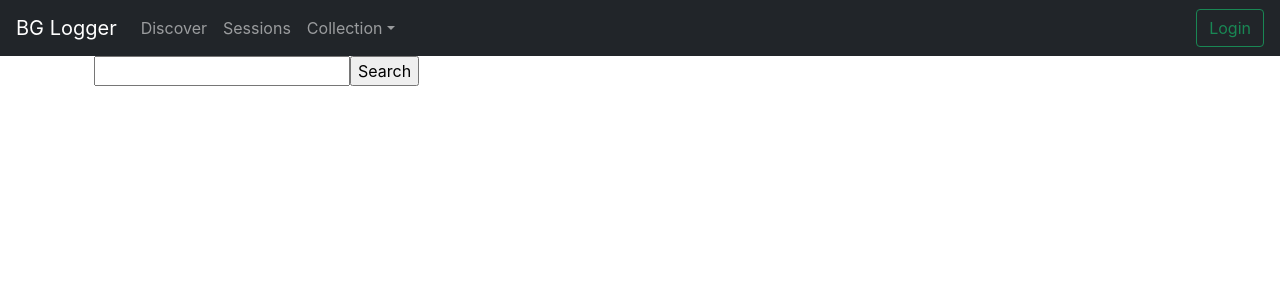
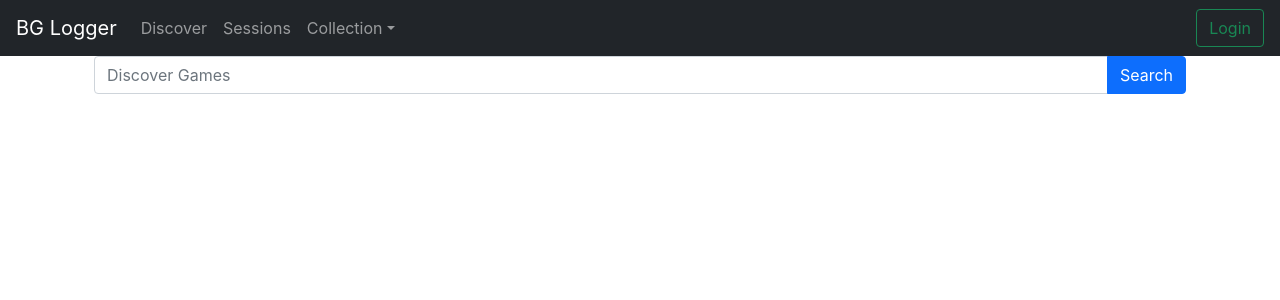
Before and after one commit to wtwerner/bg-logger-frontend, a React (Create React App) app: page /discover in a window 1280 px wide. Shown: the top 300 px of the page. Built offline with nearby package versions, Linux system fonts and the light colour scheme; no server answers.

Commit message:
Style discover form

```diff
--- a/src/components/discover/discoverForm.js
+++ b/src/components/discover/discoverForm.js
@@ -2,6 +2,7 @@ import React from 'react'
 import { connect } from 'react-redux'
 import { updateDiscoverForm } from "../../actions/discoverForm.js"
 import { fetchGamesFromQuery } from "../../actions/apiGames.js"
+import { Form, Button, InputGroup } from 'react-bootstrap'
 
 const DiscoverForm = ({ discoverFormData, updateDiscoverForm, fetchGamesFromQuery }) => {
 
@@ -18,10 +19,12 @@ const DiscoverForm = ({ discoverFormData, updateDiscoverForm, fetchGamesFromQuer
     }
 
     return (
-        <form onSubmit={handleOnSubmit}>
-            <input value={discoverFormData.query} name="query" type="text" onChange={handleOnChange} />
-            <input value="Search" type="submit" />
-        </form>
+        <Form inline onSubmit={handleOnSubmit}>
+            <InputGroup>
+                <Form.Control value={discoverFormData.query} placeholder="Discover Games" name="query" type="text" onChange={handleOnChange} />
+                <Button variant="primary" type="submit">Search</Button>
+            </InputGroup>
+        </Form>
     )
 }
 
```
